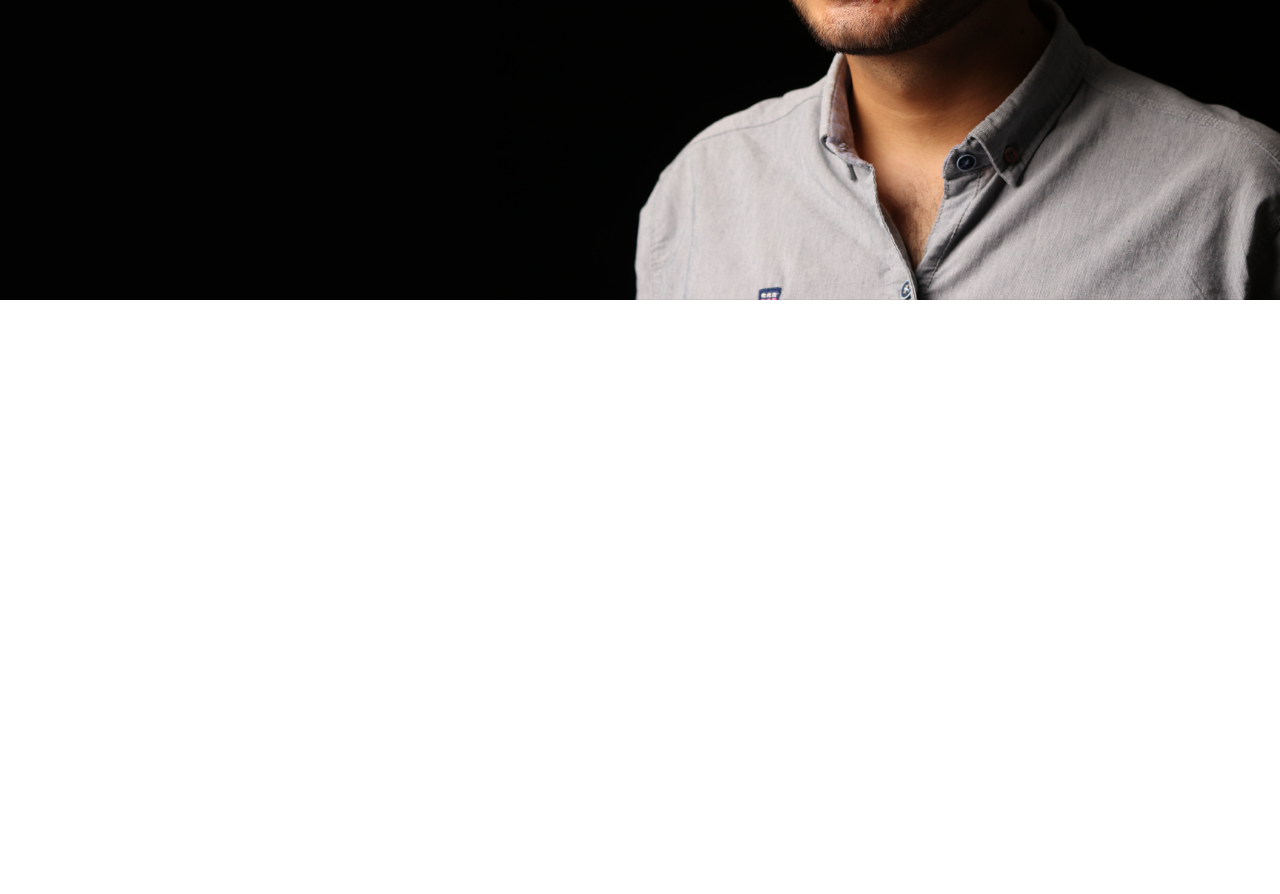
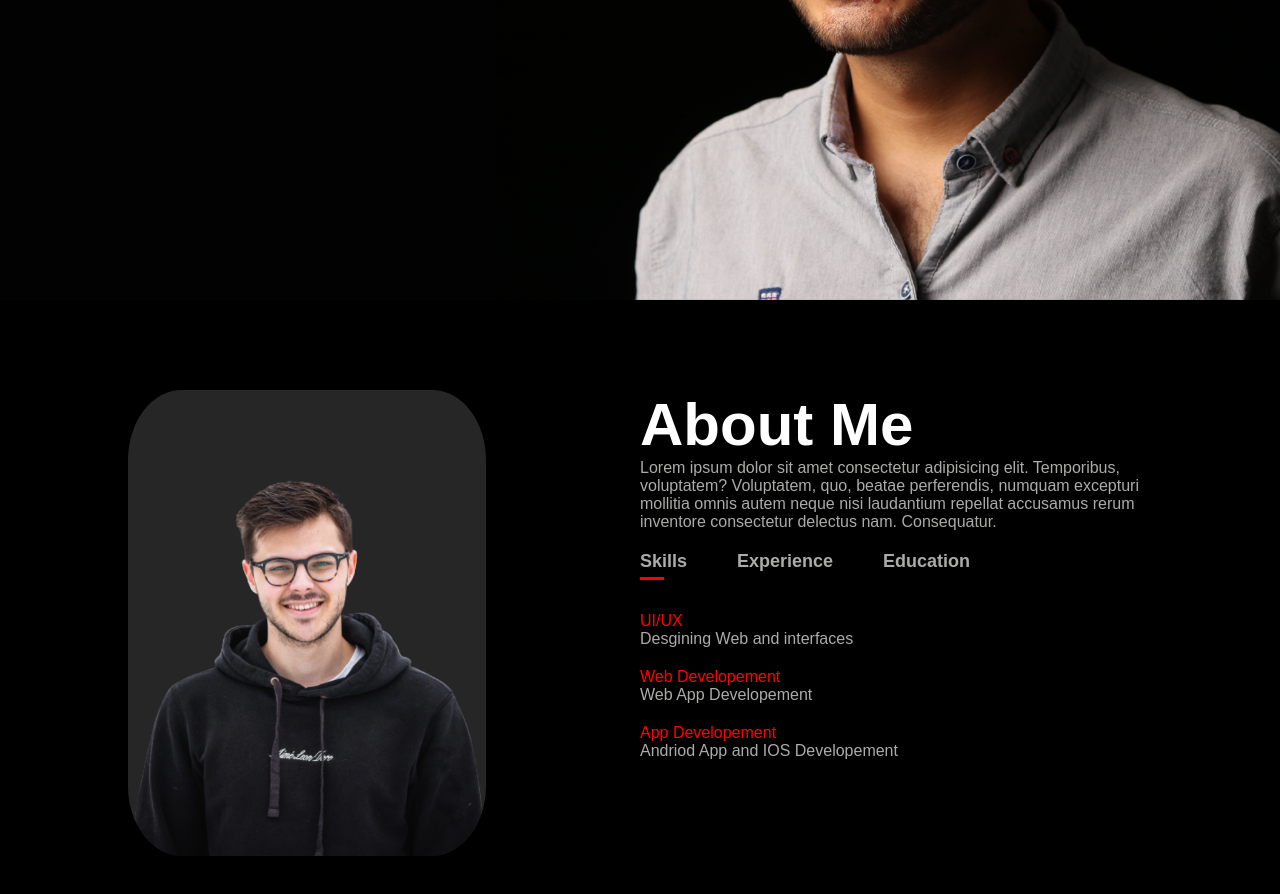
Before and after one commit to mujtaba51472/css-practice-design, a plain HTML site: page index.html in a window 1280 px wide. Shown: the part 500-1394 px from the top of the page. Before the commit the page ends 800 px from the top, so only its background shows below. Drawn offline with Linux system fonts and the light colour scheme.

Commit message:
add about

```diff
--- a/index.html
+++ b/index.html
@@ -28,7 +28,62 @@
       </div>
     </div>
       <div id="about">
+      <div class="container">
+        <div class="row">
+               <div class="about-col-1">
+          <img src="images/user.png" alt="">
+        </div>
+        <div class="about-col-2">
+          <h1 class="sub-title">About Me</h1>
+          <p>Lorem ipsum dolor sit amet consectetur adipisicing elit. Temporibus, voluptatem? Voluptatem, quo, beatae perferendis, numquam excepturi mollitia omnis autem neque nisi laudantium repellat accusamus rerum inventore consectetur delectus nam. Consequatur.</p>
+          <div class="tabs-titles">
+            <p class="tabs-links  active-link" onclick="opentab('skills')">Skills</p>
+            <p class="tabs-links" onclick="opentab('experience')">Experience</p>
+            <p class="tabs-links" onclick="opentab('education')">Education</p>
+          </div>
+          <div class="tabs-contents active-tab"  id="skills">
+            <ul>
+              <li><span>UI/UX</span> <br> Desgining Web and interfaces</li>
+              <li><span>Web Developement</span> <br> Web App Developement</li>
+              <li><span>App Developement</span> <br> Andriod App and IOS Developement</li>
+            </ul>
+          </div>
+               <div class="tabs-contents"  id="experience">
+            <ul>
+              <li><span>2023 Current- </span> <br> Lead Concept</li>
+              <li><span>2019</span> <br> Khyber coded</li>
+              <li><span>2018</span> <br> UI/UX Lead</li>
+            </ul>
+          </div>
+               <div class="tabs-contents " id='education'>
+            <ul>
+              <li><span>2014 </span> <br> Matric</li>
+              <li><span>2016</span> <br> Pre Engineering</li>
+              <li><span>2020</span> <br>BS Sofware Engineering</li>
+            </ul>
+          </div>
+        </div>
+
+        </div>
 
       </div>
+      <script>
+        var tabsLinks = document.getElementsByClassName('tabs-links')
+        var tabsContents = document.getElementsByClassName('tabs-contents')
+        function opentab(tabname){
+          for(tablink of tabsLinks){
+          tablink.classList.remove('active-link')
+          }
+               for(tabcontent of tabsContents){
+          tabcontent.classList.remove('active-tab')
+          }
+            event.currentTarget.classList.add('active-link')
+            document.getElementById(tabname).classList.add('active-tab')
+        }
+
+      </script>
+
+      </div>
+
   </body>
 </html>
--- a/style.css
+++ b/style.css
@@ -1,7 +1,7 @@
 :root {
   --blue: #1e90ff;
   --white: #ffffff;
-  --black: #0000;
+  --black: rgb(0, 0, 0);
   --red: #ff0000;
 }
 @import url("https://fonts.googleapis.com/css2?family=Poppins:wght@100;200;400;500&display=swap");
@@ -71,3 +71,68 @@ nav ul li {
 .header-text span {
   color: var(--red);
 }
+
+/* about  */
+
+#about {
+  padding: 80px 0;
+  color: #ababaa;
+}
+.row {
+  display: flex;
+  justify-content: space-between;
+  flex-wrap: wrap;
+}
+.about-col-1 {
+  width: 35%;
+}
+.about-col-1 img {
+  width: 100%;
+  border-radius: 15%;
+}
+.about-col-2 {
+  flex-basis: 50%;
+}
+.sub-title {
+  font-size: 60px;
+  font-weight: 600;
+  color: var(--white);
+}
+.tabs-titles {
+  display: flex;
+  margin: 20px 0 40px;
+}
+
+.tabs-links {
+  margin-right: 50px;
+  font-size: 18px;
+  font-weight: bold;
+  cursor: pointer;
+  position: relative;
+}
+.tabs-links::after {
+  content: "";
+  width: 0s;
+  height: 3px;
+  background-color: var(--red);
+  position: absolute;
+  left: 0;
+  bottom: -8px;
+  transition: 0.5s;
+}
+.tabs-links.active-link::after {
+  width: 50%;
+}
+.tabs-contents ul li {
+  list-style: none;
+  margin: 20px 0;
+}
+.tabs-contents li span {
+  color: var(--red);
+}
+.tabs-contents {
+  display: none;
+}
+.tabs-contents.active-tab {
+  display: block;
+}
```
